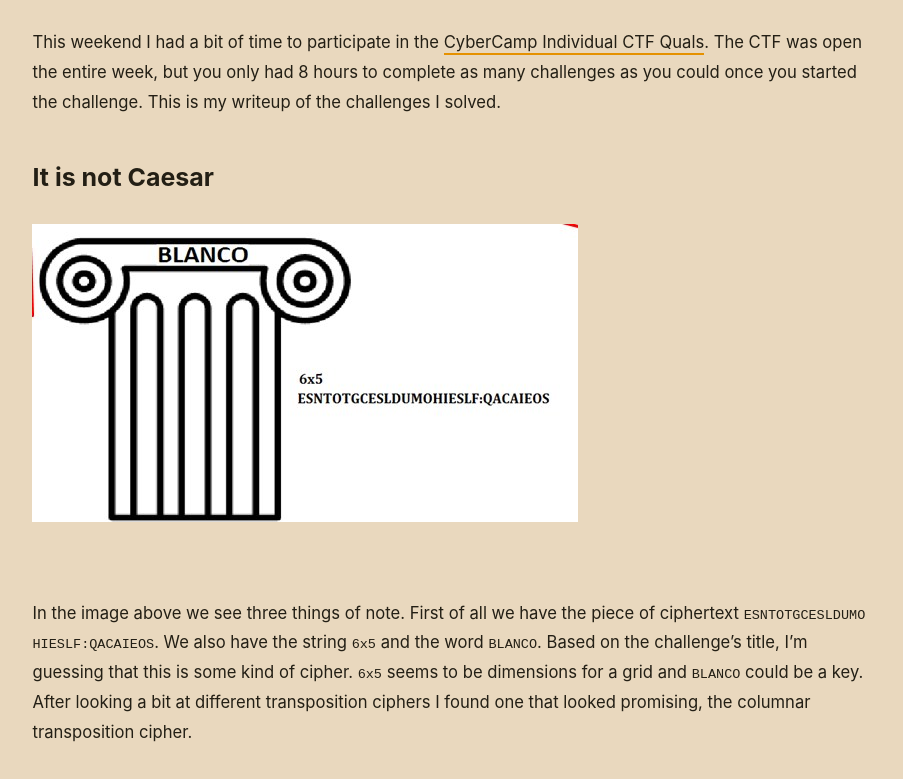
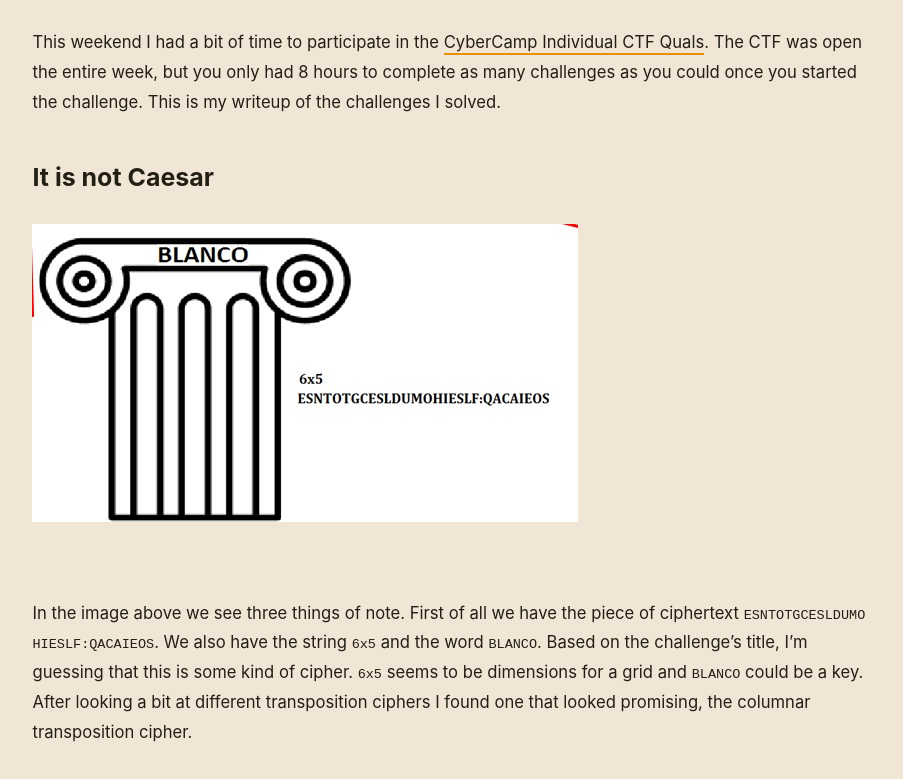
Before and after one commit to tobloef/tobloef.github.io, an Astro site: page /blog/cybercamp-ctf-2017 in a window 1280 px wide. Shown: the part 168-947 px from the top of the page, without its empty margins (188-1091 px from the left). Built offline with nearby package versions, Linux system fonts and the light colour scheme; Astro itself is replaced by a stand-in of ours; some packages are replaced by stand-ins of ours.

Commit message:
Lighten light-mode background a bit

```diff
--- a/src/layouts/BaseLayout.astro
+++ b/src/layouts/BaseLayout.astro
@@ -19,7 +19,7 @@
 <style is:global>
 	:root {
 		--light-text: hsl(43, 26%, 11%);
-		--light-background: hsl(36, 49%, 83%);
+		--light-background: hsl(36, 49%, 89%);
 		--light-primary: hsl(31, 100%, 26%);
 		--light-secondary: hsl(32, 100%, 17%);
 		--light-accent: hsl(38, 100%, 45%);
```
